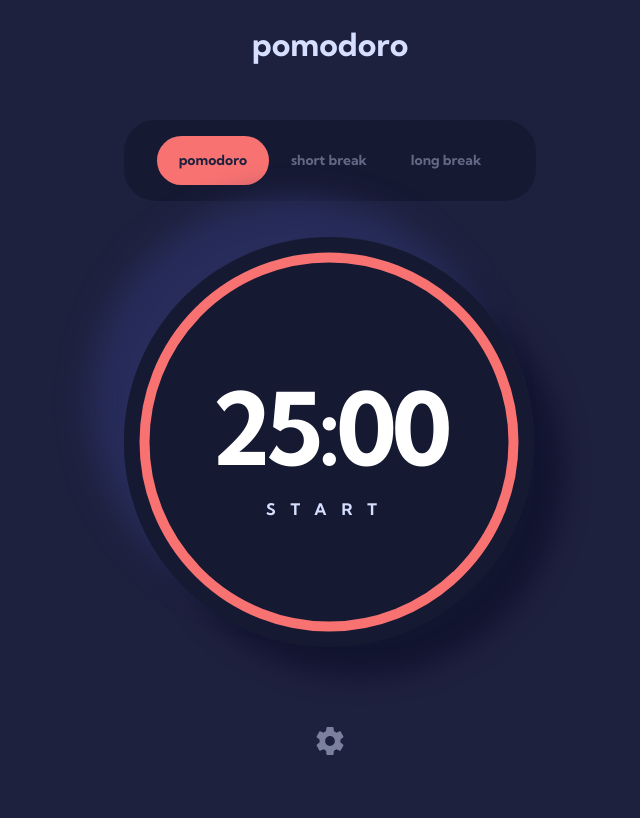
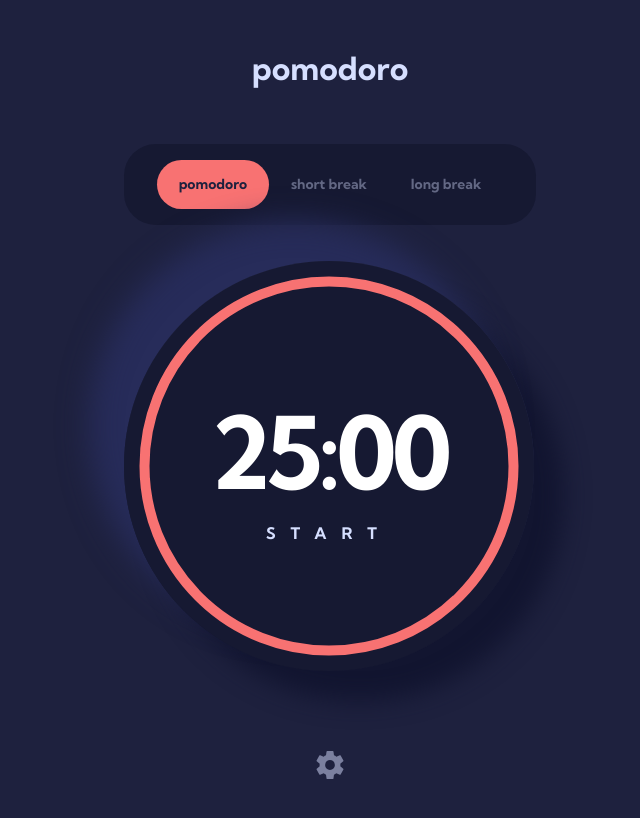
Before and after one commit to olaide-hok/pomodoro-app, a Next.js app: page / in a window 1280 px wide. Shown: the top 818 px of the page, without its empty margins (310-950 px from the left). Built offline with nearby package versions, Linux system fonts and the light colour scheme.

Commit message:
update styles

```diff
--- a/app/globals.css
+++ b/app/globals.css
@@ -367,7 +367,6 @@ a {
     z-index: -1;
     width: 100%;
     height: 100%;
-    background: -o-repeating-linear-gradient();
     border-radius: 50%;
     border: var(--space-1) solid hsl(var(--clr-blue-50));
     opacity: 0;
@@ -422,10 +421,6 @@ a {
     display: flex;
     align-items: center;
     justify-content: center;
-    /* width: 19.75rem; */
-    /* width: 100%; */
-    /* height: 19.75rem; */
-    /* height: 100%; */
     aspect-ratio: 1;
 }
 
@@ -799,7 +794,7 @@ a {
 
 @media (min-width: 48em) {
     .timer-details-wrapper {
-        padding: var(--space-300) 0 3.4375rem;
+        padding: var(--space-600) 0 3.4375rem;
     }
 
     .timer-tabs-title {
```
